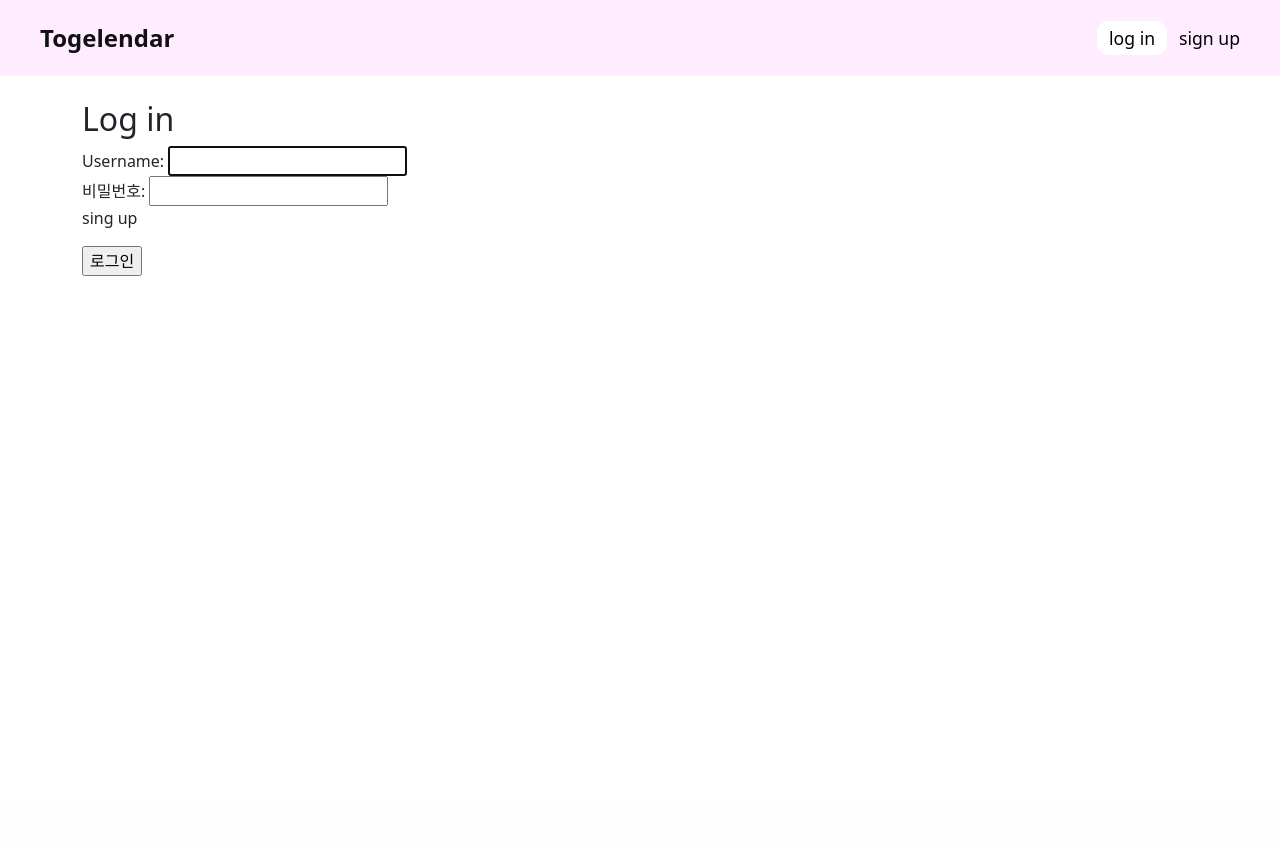
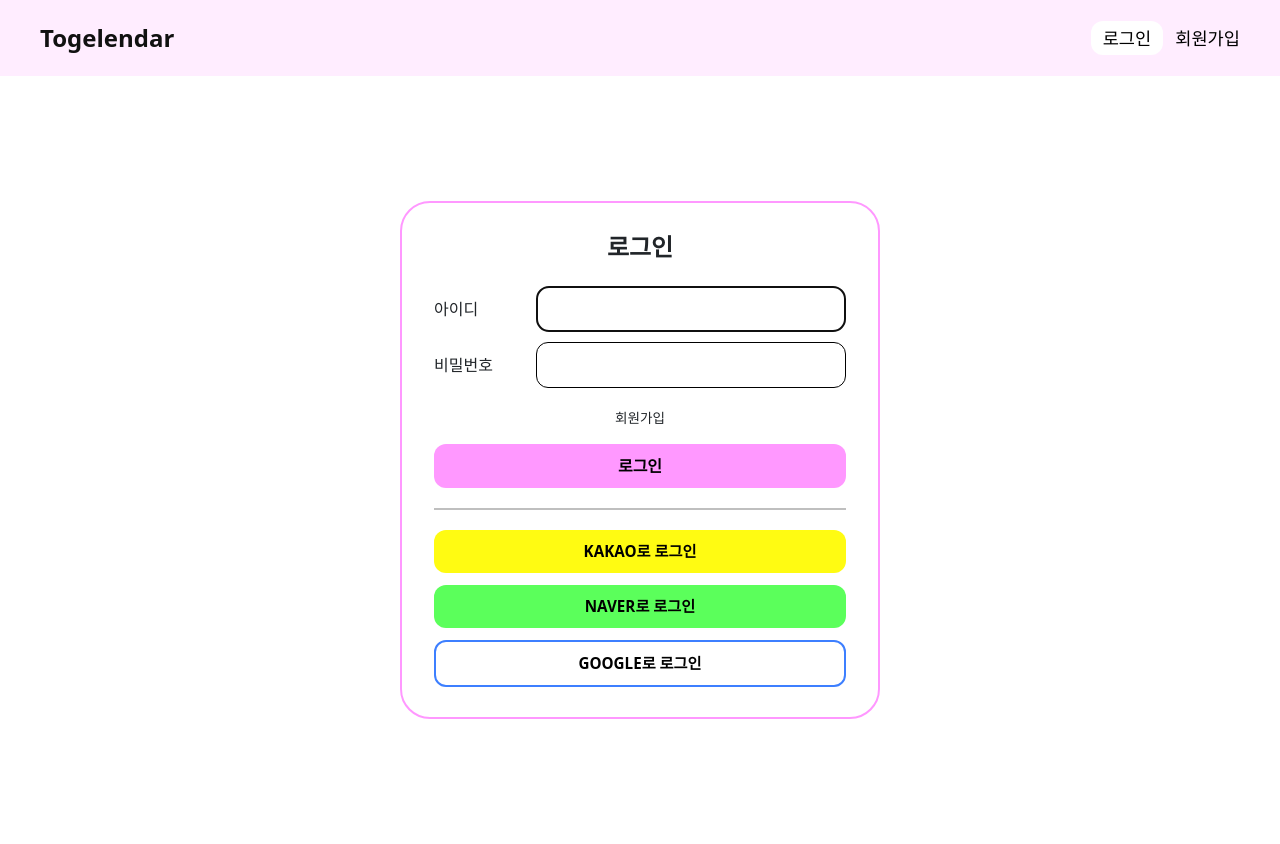
Before and after one commit to 6-CHODALEE/Togelendar, a Django app: page /account/login/ in a window 1280 px wide. Before the commit the page ends 276 px from the top, so only its background shows below. Run offline with Django 5.2, Linux system fonts and the light colour scheme; parts of the project's set-up code (start-up, migrations or seed data) failed here and were passed over; some libraries are stand-ins or nearby versions.

Commit message:
로그인 페이지 디자인

```diff
--- a/account/templates/login.html
+++ b/account/templates/login.html
@@ -3,13 +3,127 @@
 {% block body %}
 <div class="login-wrapper">
     <div class="login-box">
-        <h2>Log in</h2>
+        <h2>로그인</h2>
         <form action="" method="POST" enctype="multipart/form-data">
             {% csrf_token %}
-            {{ form }}
-            <p class="singup-text">sing up</p>
-            <input type="submit" value="로그인">
+            <div class="form-row">
+                <label for="{{form.username.id_for_label }}">아이디</label>
+                {{ form.username }}
+            </div>
+            <div class="form-row">
+                <label for="{{ form.password.id_for_label }}">비밀번호</label>
+                {{form.password}}
+            </div>
+
+            <p class="singup-text">회원가입</p>
+            <input type="submit" value="로그인" class="submit-btn">
         </form>
+
+        <hr class="divider">
+        <div class="social-login">
+            <button class="kakao-btn">KAKAO로 로그인</button>
+            <button class="naver-btn">NAVER로 로그인</button>
+            <button class="google-btn">GOOGLE로 로그인</button>
+        </div>
     </div>
 </div>
+
+<style>
+    .login-wrapper {
+        display: flex;
+        justify-content: center;
+        align-items: center;
+        height: 90vh;
+    }
+
+    .login-box {
+        border: 2px solid #FF98FF;
+        border-radius: 30px;
+        padding: 30px 32px;
+        width: 480px;
+        text-align: center;
+    }
+
+    .login-box h2 {
+        font-size: 24px;
+        font-weight: bold;
+        margin-bottom: 24px;
+    }
+
+    .form-row {
+        display: flex;
+        align-items: center;
+        gap: 12px;
+        margin-bottom: 10px;
+    }
+
+    .form-row label {
+        width: 90px;
+        text-align: left;
+    }
+
+    .form-row input {
+        flex: 1;
+        padding: 10px 12px;
+        border-radius: 12px;
+        border: 1px solid black;
+    }
+
+    .singup-text {
+        font-size: 0.85rem;
+        text-align: center;
+        margin-top: 20px;
+    }
+
+    .login-box input[type="submit"] {
+        width: 100%;
+        padding: 10px;
+        background-color: #FF98FF;
+        color: black;
+        font-weight: 600;
+        border: none;
+        border-radius: 12px;
+        cursor: pointer;
+    }
+
+    .divider {
+        border: none;
+        border-top: 2px solid black;
+        margin: 20px 0;
+    }
+
+    .social-login {
+        display: flex;
+        flex-direction: column;
+        gap: 12px;
+        margin-top: 10px;
+    }
+
+    .social-login button {
+        padding: 10px;
+        border-radius: 12px;
+        font-weight: 600;
+        font-size: 0.95rem;
+        cursor: pointer;
+    }
+
+    .kakao-btn {
+        background-color: #FFFB12;
+        color: black;
+        border: none;
+    }
+
+    .naver-btn {
+        background-color: #5BFF5B;
+        color: black;
+        border: none;
+    }
+
+    .google-btn {
+        background-color: white;
+        color: black;
+        border: 2px solid #3d7fff;
+        border-radius: 12px;
+    }
+</style>
 {% endblock %}
--- a/templates/_navbar.html
+++ b/templates/_navbar.html
@@ -4,10 +4,10 @@
     <div class="nav-links">
         {% if user.is_authenticated %}
           <a href="{% url 'mypage:mypage' request.user.username %}" class="auth-link">{{user}}</a>
-          <a href="{% url 'account:logout' %}" class="auth-link">log out</a>
+          <a href="{% url 'account:logout' %}" class="auth-link">로그아웃</a>
           {% else %}
-          <a href="{% url 'account:login' %}" class="auth-button">log in</a>
-          <a href="{% url 'account:signup' %}" class="auth-link">sign up</a>
+          <a href="{% url 'account:login' %}" class="auth-button">로그인</a>
+          <a href="{% url 'account:signup' %}" class="auth-link">회원가입</a>
         {% endif %}
     </div>
   </div>
--- a/templates/base.html
+++ b/templates/base.html
@@ -32,6 +32,12 @@
     <!-- Leaflet JS -->
     <script src="https://unpkg.com/leaflet/dist/leaflet.js"></script>
 
+    <style>
+        body {
+            {% block background_color %}background-color: white;{% endblock %}
+        }
+    </style>
+
     {% block scripts %}{% endblock %}
 </body>
 </html>
```
Also changed, not shown: index/templates/index.html (+4 -4 lines).
